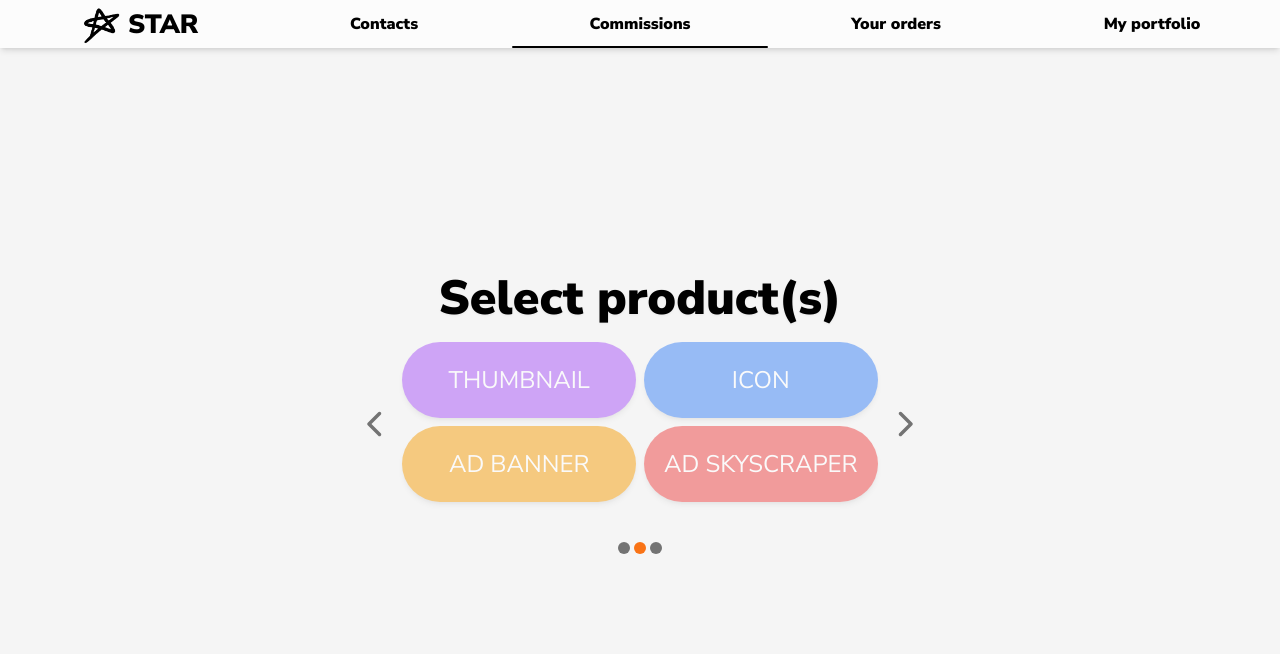
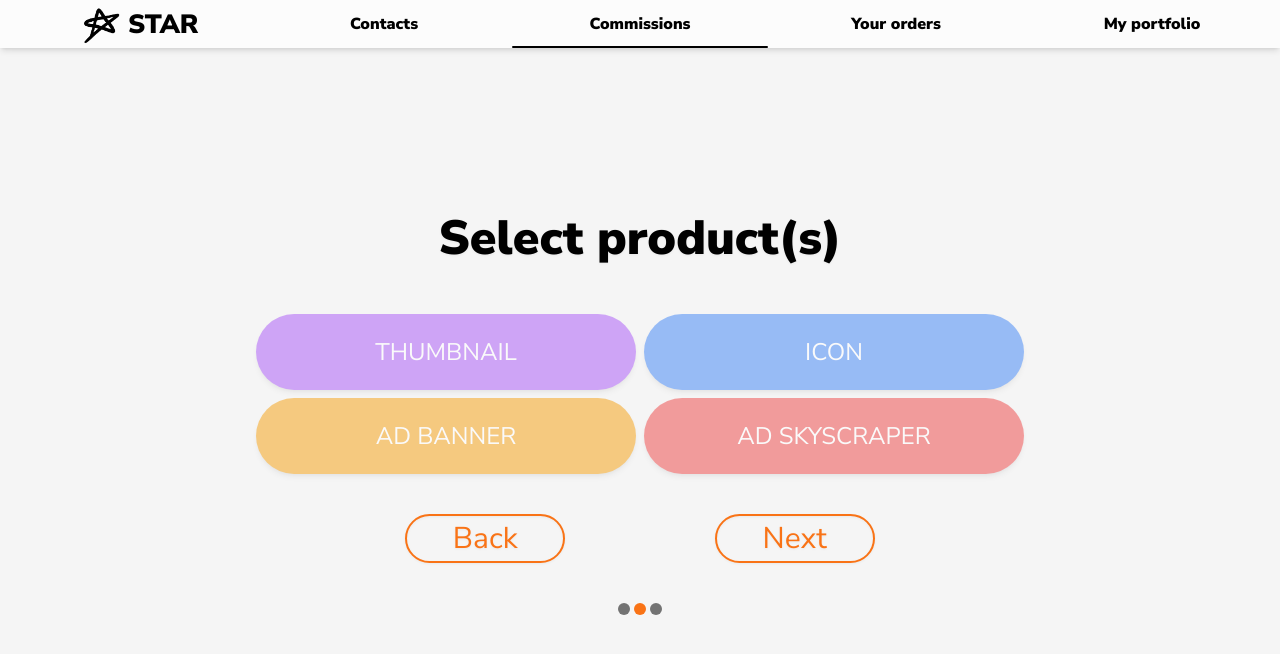
Before and after one commit to searxh/Stars-GFX, a React (Create React App) app: page /commissions in a window 1280 px wide. Both pictures are taken after a click on the button "Start". Shown: the top 654 px of the page. Built offline with nearby package versions, Linux system fonts and the light colour scheme.

Commit message:
forced select product to continue

```diff
--- a/src/components/commissions/CustomizePage.tsx
+++ b/src/components/commissions/CustomizePage.tsx
@@ -23,11 +23,11 @@ const CustomizePage = () => {
         setPrice(calculatePrice(formInfo));
     }, [formInfo]);
     return (
-        <div className="text-5xl text-black m-auto font-bold w-[80%]">
+        <div className="text-5xl text-black m-auto font-bold w-full">
             <div className="py-2 drop-shadow-sm">Customize</div>
             {Object.keys(formInfo).map((formInfoKey: string) => {
                 return (
-                    <div className="text-3xl p-5 w-[70%] mx-auto border-black border-2 rounded-3xl my-5 shadow-md">
+                    <div className="text-3xl p-5 w-[60%] mx-auto border-black border-2 rounded-3xl my-5 shadow-md">
                         <ProductSelect currentProduct={formInfoKey} />
                     </div>
                 );
@@ -40,13 +40,21 @@ const CustomizePage = () => {
                 )}
                 <div className="">${Math.round(price.value)}</div>
             </div>
-            <button
-                onClick={() => handleOnNavigate(false)}
-                className="text-red-300 text-3xl mr-48"
-            >
-                Back
-            </button>
-            <button className="text-red-300 text-3xl">Submit</button>
+            <div className="flex justify-evenly">
+                <button
+                    onClick={() => handleOnNavigate(false)}
+                    className="text-orange-500 border-orange-500 hover:scale-110 hover:text-sky-500 w-40 font-normal
+                    duration-500 transition text-3xl drop-shadow-sm border-2 hover:border-sky-500 rounded-full"
+                >
+                    Back
+                </button>
+                <button
+                    className="text-orange-500 border-orange-500 hover:scale-110 hover:text-sky-500 w-40 font-normal
+                    duration-500 transition text-3xl drop-shadow-sm border-2 hover:border-sky-500 rounded-full"
+                >
+                    Submit
+                </button>
+            </div>
             <div className="my-10">
                 <PagesDot currentPage={currentPage} totalPages={3} />
             </div>
--- a/src/components/commissions/SelectProductPage.tsx
+++ b/src/components/commissions/SelectProductPage.tsx
@@ -10,6 +10,8 @@ const SelectProductPage = () => {
     const [selected, setSelected] = React.useState<Array<boolean>>(
         Object.keys(productChoices).map((productKey: string) => false)
     );
+    const [errorMessageVisible, setErrorMessageVisible] =
+        React.useState<boolean>(false);
     const handleOnSelect = (index: number) => {
         setSelected((previousSelected) => {
             const newSelected = [...previousSelected];
@@ -19,13 +21,17 @@ const SelectProductPage = () => {
         console.log(selected);
     };
     const handleOnNavigate = (isForward: boolean) => {
+        if (selected.find((bool: boolean) => bool) === undefined && isForward) {
+            setErrorMessageVisible(true);
+            setTimeout(() => setErrorMessageVisible(false), 2000);
+        } else {
             const check = pageChangeCheck(isForward, currentPage);
-        console.log(check);
             dispatch({
                 type: "set",
                 field: "currentPage",
                 payload: check !== undefined ? check : currentPage,
             });
+        }
     };
     React.useEffect(() => {
         const newFormInfo = { ...formInfo };
@@ -51,11 +57,23 @@ const SelectProductPage = () => {
         });
     }, [selected]);
     return (
-        <div className="relative text-black m-auto font-bold">
-            <div className="text-5xl my-2 drop-shadow-sm">
+        <div className="relative text-black m-auto w-[60%]">
+            <div className="relative">
+                <div className="text-5xl my-2 drop-shadow-sm font-bold">
                     Select product(s)
                 </div>
-            <div className="grid grid-cols-2 gap-2 justify-between">
+                <div
+                    className={`absolute left-0 right-0 -bottom-6 text-2xl
+                drop-shadow-sm text-red-500 transition duration-500 whitespace-nowrap ${
+                    errorMessageVisible ? "opacity-100" : "opacity-0"
+                }`}
+                >
+                    At least one product needs to be selected in order to
+                    continue
+                </div>
+            </div>
+
+            <div className="grid grid-cols-2 gap-2 justify-between my-10">
                 {productChoices.map(
                     (
                         productChoice: { title: string; color: string },
@@ -64,8 +82,8 @@ const SelectProductPage = () => {
                         return (
                             <button
                                 onClick={() => handleOnSelect(index)}
-                                className={`flex-1 rounded-full duration-500 font-normal
-                                text-white p-5 text-2xl hover:scale-105 transition shadow-md ${
+                                className={`flex-1 rounded-full duration-500
+                                text-white p-5 text-2xl hover:scale-[102%] transition shadow-md ${
                                     selected[index]
                                         ? "opacity-100"
                                         : "opacity-50"
@@ -77,30 +95,22 @@ const SelectProductPage = () => {
                     }
                 )}
             </div>
+            <div className="flex justify-evenly">
                 <button
                     onClick={() => handleOnNavigate(false)}
-                className="absolute -left-10 top-0 bottom-0"
+                    className="text-orange-500 border-orange-500 hover:scale-110 hover:text-sky-500 w-40
+                    duration-500 transition text-3xl drop-shadow-sm border-2 hover:border-sky-500 rounded-full"
                 >
-                <svg
-                    className="w-7 h-7 hover:fill-orange-500 hover:scale-110 duration-500 transition fill-neutral-500"
-                    xmlns="http://www.w3.org/2000/svg"
-                    viewBox="0 0 384 512"
-                >
-                    <path d="M41.4 233.4c-12.5 12.5-12.5 32.8 0 45.3l192 192c12.5 12.5 32.8 12.5 45.3 0s12.5-32.8 0-45.3L109.3 256 278.6 86.6c12.5-12.5 12.5-32.8 0-45.3s-32.8-12.5-45.3 0l-192 192z" />
-                </svg>
+                    Back
                 </button>
                 <button
                     onClick={() => handleOnNavigate(true)}
-                className="absolute -right-10 top-0 bottom-0"
+                    className="text-orange-500 border-orange-500 hover:scale-110 hover:text-sky-500 w-40
+                    duration-500 transition text-3xl drop-shadow-sm border-2 hover:border-sky-500 rounded-full"
                 >
-                <svg
-                    className="w-7 h-7 hover:fill-orange-500 hover:scale-110 duration-500 transition fill-neutral-500"
-                    xmlns="http://www.w3.org/2000/svg"
-                    viewBox="0 0 384 512"
-                >
-                    <path d="M342.6 233.4c12.5 12.5 12.5 32.8 0 45.3l-192 192c-12.5 12.5-32.8 12.5-45.3 0s-12.5-32.8 0-45.3L274.7 256 105.4 86.6c-12.5-12.5-12.5-32.8 0-45.3s32.8-12.5 45.3 0l192 192z" />
-                </svg>
+                    Next
                 </button>
+            </div>
             <div className="my-10">
                 <PagesDot currentPage={currentPage} totalPages={3} />
             </div>
--- a/src/pages/Commissions.tsx
+++ b/src/pages/Commissions.tsx
@@ -14,8 +14,8 @@ const Commissions = () => {
             font-nunito bg-neutral-100 text-center"
         >
             {currentPage === 0 ? (
-                <div className="relative text-5xl text-black m-auto font-bold">
-                    <div className="-mb-2 px-10 drop-shadow-sm">
+                <div className="relative text-5xl text-black m-auto">
+                    <div className="-mb-2 px-10 drop-shadow-sm font-bold">
                         Passion led to you.
                     </div>
                     <img
@@ -32,7 +32,8 @@ const Commissions = () => {
                                 payload: check ? check : currentPage,
                             });
                         }}
-                        className="text-orange-500 hover:scale-110 hover:text-sky-500 duration-500 transition text-3xl drop-shadow-sm"
+                        className="text-orange-500 border-orange-500 hover:scale-110 hover:text-sky-500 w-40
+                        duration-500 transition text-3xl drop-shadow-sm border-2 hover:border-sky-500 rounded-full"
                     >
                         Start
                     </button>
```
Lines whose indentation alone changed are shown as unchanged.
